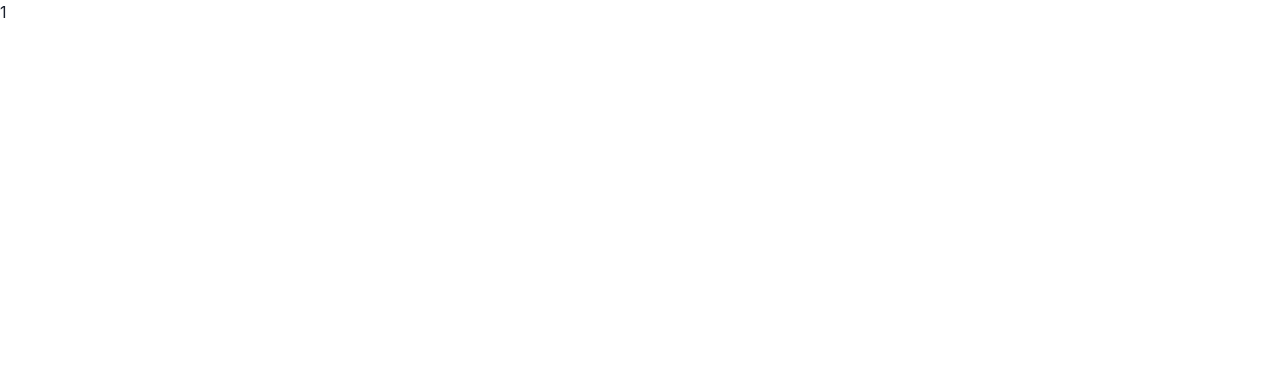
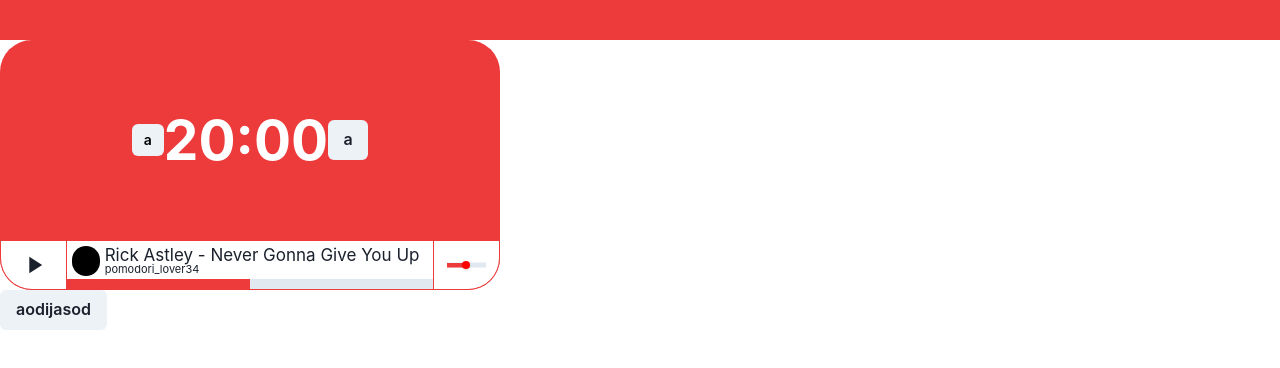
Before and after one commit to hdntc/pomodori, a Next.js app: page /sessions/1 in a window 1280 px wide. Shown: the top 368 px of the page. Built offline with nearby package versions, Linux system fonts and the light colour scheme.

Commit message:
aiosdjsioadj

```diff
--- /dev/null
+++ b/components/Timer.js
@@ -0,0 +1,156 @@
+import { Flex, Box, Button, Slider, SliderFilledTrack, SliderTrack, SliderThumb, Text } from "@chakra-ui/react";
+import { MdPause, MdPlayArrow } from "react-icons/md";
+import { useState, useEffect } from "react";
+
+const Timer = ({youtubeRef}) => {
+    const [time, setTime] = useState(1200);
+
+    const timeToMMSS = (seconds) => {
+        const s = seconds % 60;
+        const m = (seconds - s) / 60;
+
+        return m.toString().padStart(2, "0") + ":" + s.toString().padStart(2, "0")
+    }
+
+    return <Box
+    height="250px"
+    width="500px"
+    borderRadius="32px"
+    bgColor="#ED3B3B"
+    flexDir="column"
+    >
+        <Flex
+        width="100%"
+        height="200px"
+        fontSize="55px"
+        fontWeight="bold"
+        color="white"
+        justify="center"
+        align="center"
+        >
+            <Button
+            width="32px"
+            height="32px"
+            size="sm"
+            color="black"
+            >
+                a
+            </Button>
+            {timeToMMSS(time)}
+            <Button
+            width="40px"
+            height="40px"
+            >
+                a
+            </Button>
+        </Flex>
+        <Flex
+        width="100%"
+        height="50px"
+        borderBottomRightRadius="32px"
+        borderBottomLeftRadius="32px"
+        bgColor="white"
+        border="1px solid #ED3B3B"
+        justify="space-between"
+        >
+            <Flex
+            height="100%"
+            width="90px"
+            borderRight="1px solid #ED3B3B"
+            justify="center"
+            align="center"
+            fontSize="28px"
+            >
+                <MdPlayArrow/>
+            </Flex>
+            <Flex
+            height="50px"
+            width="100%"
+            flexDir="column"
+            >
+                <Flex
+                height="30px"
+                width="100%"
+                m="5px"
+                mb="3px"
+                >
+                    <Box
+                    height="30px"
+                    width="30px"
+                    borderRadius="full"
+                    bgColor="black"
+                    mr="5px"
+                    >
+                    </Box>
+
+                    <Flex
+                    flexDir="column"
+                    height="30px"
+                    width="100%"
+                    top="-3px"
+                    position="relative"
+                    >
+                        <Text
+                        height="18px"
+                        fontSize="17px"
+                        top="50px"
+                        >
+                            Rick Astley - Never Gonna Give You Up
+                        </Text>
+                        <Text
+                        height="12px"
+                        fontSize="11px"
+                        >
+                            pomodori_lover34
+                        </Text>
+                    </Flex>
+                </Flex>
+                <Slider
+                min={0}
+                max={100}
+                height="10px"
+                borderRadius="0"
+                >
+                    <SliderTrack
+                    height="10px"
+                    borderRadius="0"
+                    >
+                        <SliderFilledTrack
+                        bgColor="#ED3B3B"
+                        />
+                    </SliderTrack>
+                </Slider>
+            </Flex>
+            <Flex
+            height="100%"
+            width="90px"
+            borderLeft="1px solid #ED3B3B"
+            justify="center"
+            align="center"
+            >
+                <Slider
+                min={0}
+                max={100}
+                width="60%"
+                borderRadius="0"
+                >
+                    <SliderTrack
+                    height="5px"
+                    borderRadius="0"
+                    >
+                        <SliderFilledTrack
+                        bgColor="#ED3B3B"
+                        />
+                    </SliderTrack>
+                    <SliderThumb
+                    bgColor="red"
+                    width="8px"
+                    height="8px"
+                    />
+                </Slider>
+            </Flex>
+        </Flex>
+    </Box>
+}
+
+export default Timer;
--- a/package.json
+++ b/package.json
@@ -15,6 +15,8 @@
     "framer-motion": "^6.5.1",
     "next": "13.0.1",
     "react": "18.2.0",
-    "react-dom": "18.2.0"
+    "react-dom": "18.2.0",
+    "react-icons": "^4.6.0",
+    "react-youtube": "^10.0.0"
   }
 }
--- a/pages/sessions/[sid].js
+++ b/pages/sessions/[sid].js
@@ -1,13 +1,46 @@
 import { useRouter } from "next/router"
-import { Flex } from "@chakra-ui/react";
+import { useRef } from "react";
+import { Flex, Box, Button } from "@chakra-ui/react";
+import YouTube from "react-youtube";
+
+import Timer from "../../components/Timer.js";
+import Navbar from "../../components/Navbar.js";
 
 const SessionPage = (props) => {
     const router = useRouter();
+    const youtube = useRef();
     const { sid } = router.query;
 
-    return <Flex>
-        {sid}
-    </Flex>
+    return <Box
+    height="100vh"
+    width="100vw"
+    >
+        <Navbar/>
+        <Timer youtubeRef={youtube}/>
+
+        <Box
+        display="none"
+        >
+            <YouTube
+            videoId="vMAoP7Jlnw4"
+            iframeClassName="youtubePlayer"
+            ref={youtube}
+            opts={{
+                width: 800,
+                height: 450,
+                playerVars: {
+                    autoplay: 1
+                }
+            }}
+            onStateChange={(e) => alert(e.data)}
+            />
+        </Box>
+        <Button onClick={() => {
+            youtube.current.internalPlayer.loadVideoById("ABeNe3E6c54") // PAcCIkATg7c
+        }}>
+            aodijasod
+        </Button>
+    </Box>
 }
 
 export default SessionPage;
```
Also changed, not shown: 2 other files (tests, documents, lock files or other folders).
